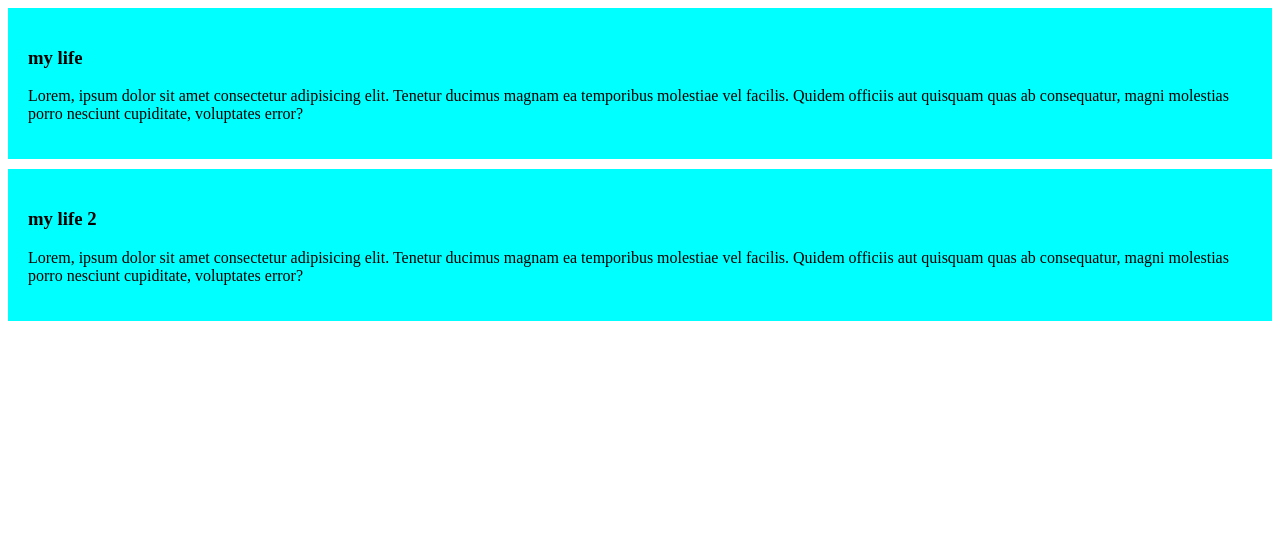
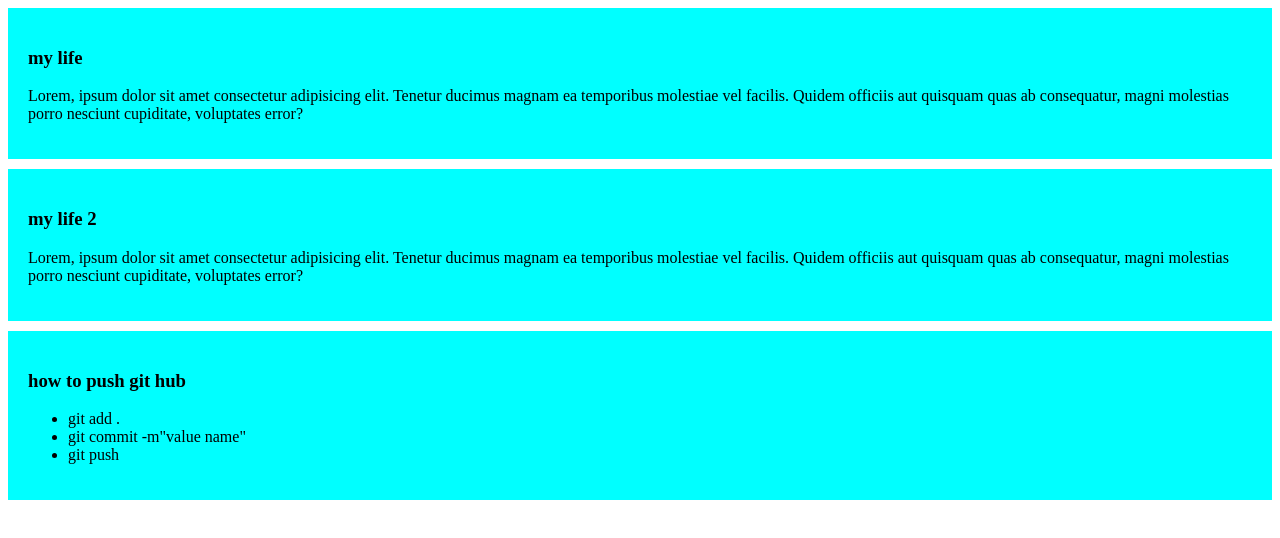
Before and after one commit to alam0200/my-2nd-project, a plain HTML site: page index.html in a window 1280 px wide. Drawn offline with Linux system fonts and the light colour scheme.

Commit message:
new update

```diff
--- a/index.html
+++ b/index.html
@@ -15,5 +15,13 @@
         <h3>my life 2</h3>
         <p>Lorem, ipsum dolor sit amet consectetur adipisicing elit. Tenetur ducimus magnam ea temporibus molestiae vel facilis. Quidem officiis aut quisquam quas ab consequatur, magni molestias porro nesciunt cupiditate, voluptates error?</p>
     </div>
+    <div>
+        <h3>how to push git hub</h3>
+        <ul>
+            <li> git add .</li>
+            <li>git commit -m"value name"</li>
+            <li>git push</li>
+        </ul>
+    </div>
 </body>
 </html>
```
